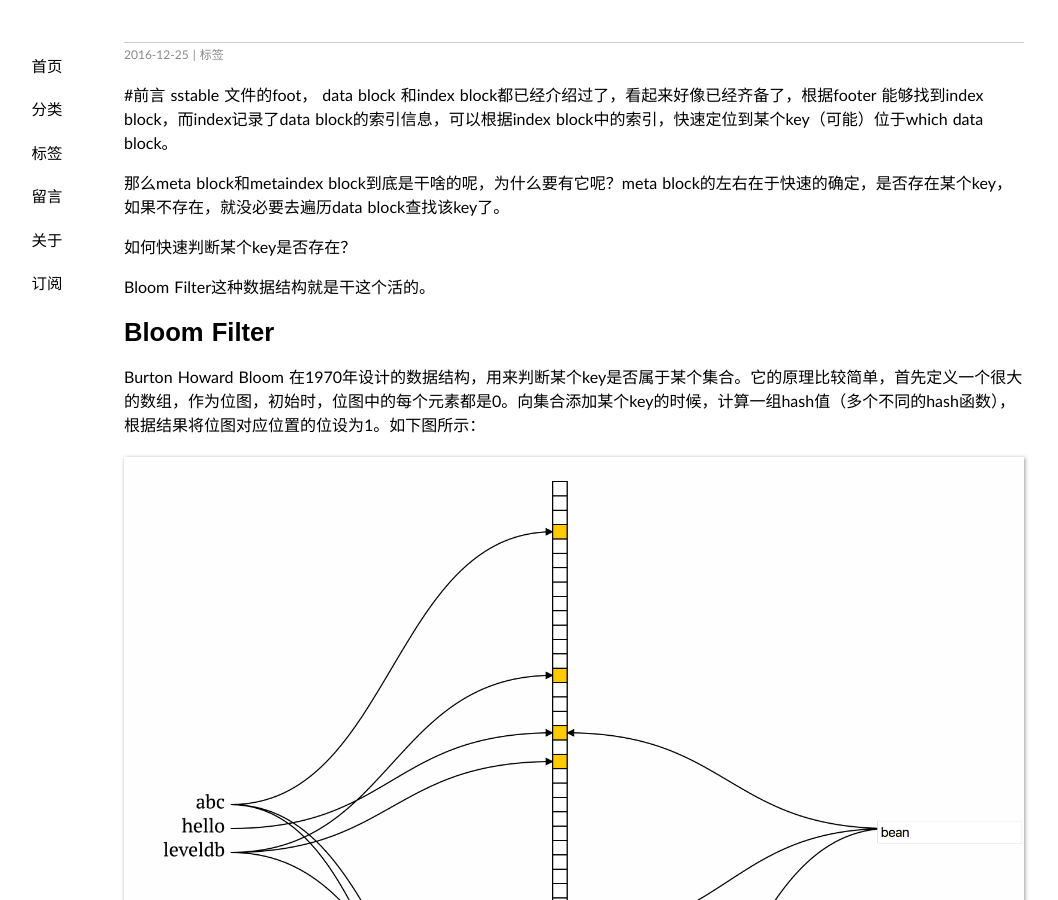
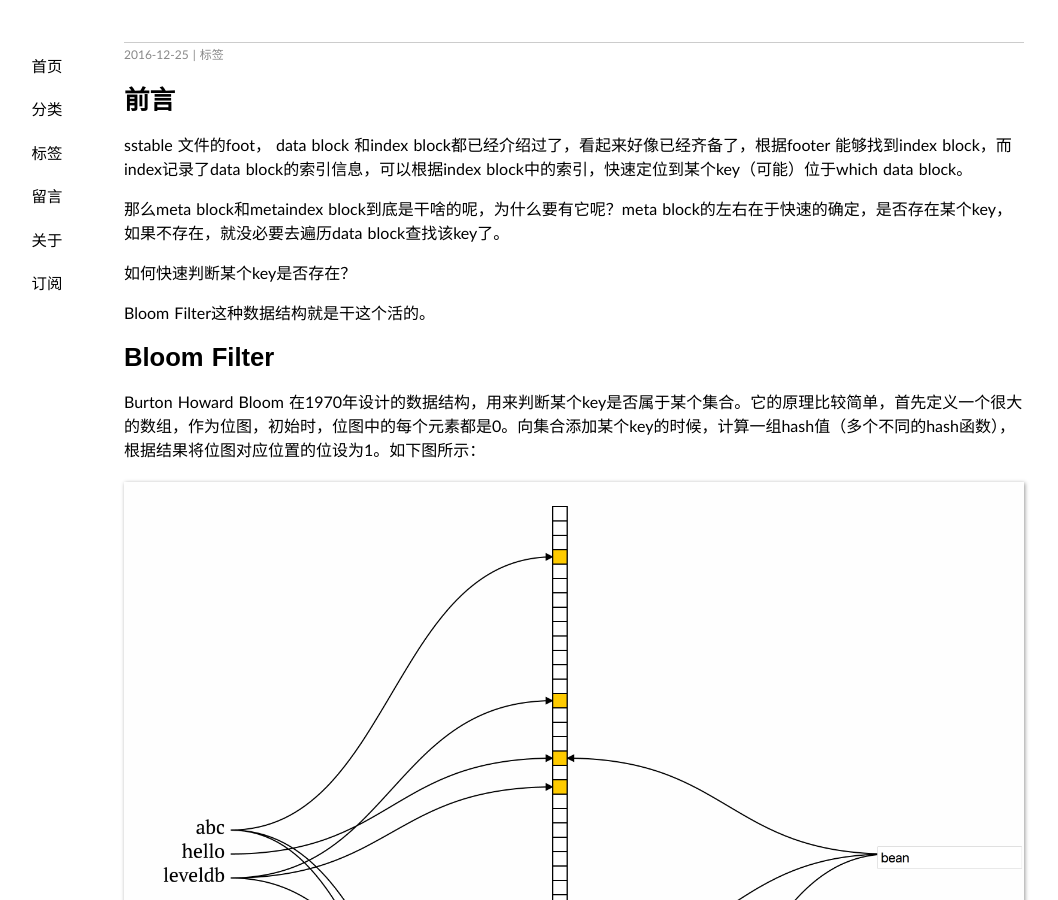
Before and after one commit to Bean-Li/Bean-Li.github.io, a Jekyll site: the page built from _posts/2016-12-24-leveldb-sstable-bloom-filter.md, in a window 1280 px wide and 900 px high. Shown: the whole window, without its empty margins (66-1124 px from the left). Built offline with Jekyll 4.4.1, drawn with Linux system fonts in a browser that asks for light colours; some web fonts are replaced; our own code applies the rules of GitHub Pages for plain Markdown files; part of the change alters nothing that is shown; some of the changed text lies outside the part shown.

````diff
--- a/_posts/2016-12-24-leveldb-sstable-bloom-filter.md
+++ b/_posts/2016-12-24-leveldb-sstable-bloom-filter.md
@@ -7,7 +7,7 @@ tag: leveldb
 excerpt: 本文介绍leveldb中的重要数据结构SSTable
 ---
 
-#前言
+# 前言
 sstable 文件的foot， data block 和index block都已经介绍过了，看起来好像已经齐备了，根据footer 能够找到index block，而index记录了data block的索引信息，可以根据index block中的索引，快速定位到某个key（可能）位于which data block。
 
 那么meta block和metaindex block到底是干啥的呢，为什么要有它呢？meta block的左右在于快速的确定，是否存在某个key，如果不存在，就没必要去遍历data block查找该key了。
@@ -349,7 +349,7 @@ class FilterBlockBuilder {
 
 我们终于提到了多轮了，既然有轮次的概念，那么问题就来了，啥时候发起一轮keys位图的计算？
 
-# 时机
+接下来我们看为一轮多个时机
 
 ```
 
@@ -456,7 +456,7 @@ void FilterBlockBuilder::GenerateFilter() {
 多存了数据并无关系，表面看冗余，其则不然，说到底，bloom filter的位图是为data block服务的，必需将data block的offset和对应的bloom filter 联系起来。（此处细节后面展开）
 
 
-# meta data的落盘
+# meta data的在SSTable File中的布局
 
 TableBuilder::Finish函数中会将Filter Block落盘：
 
````
